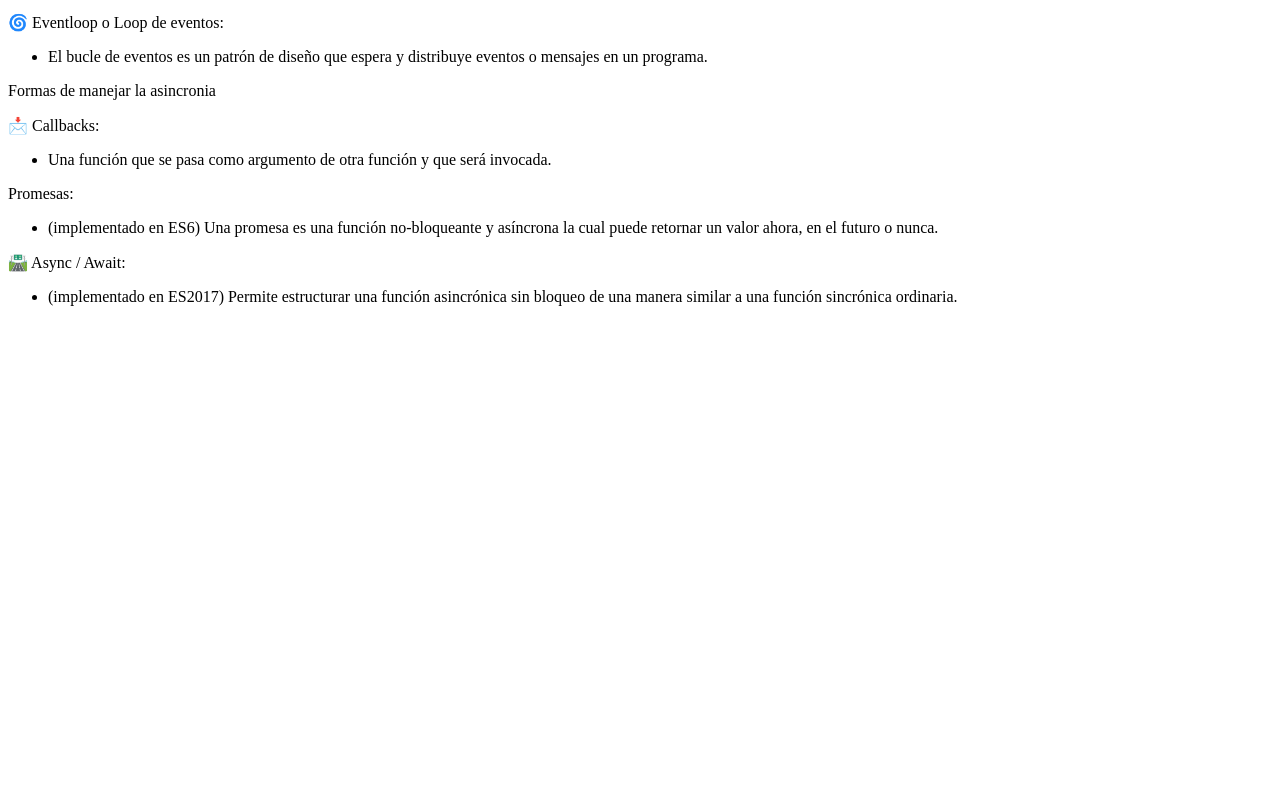
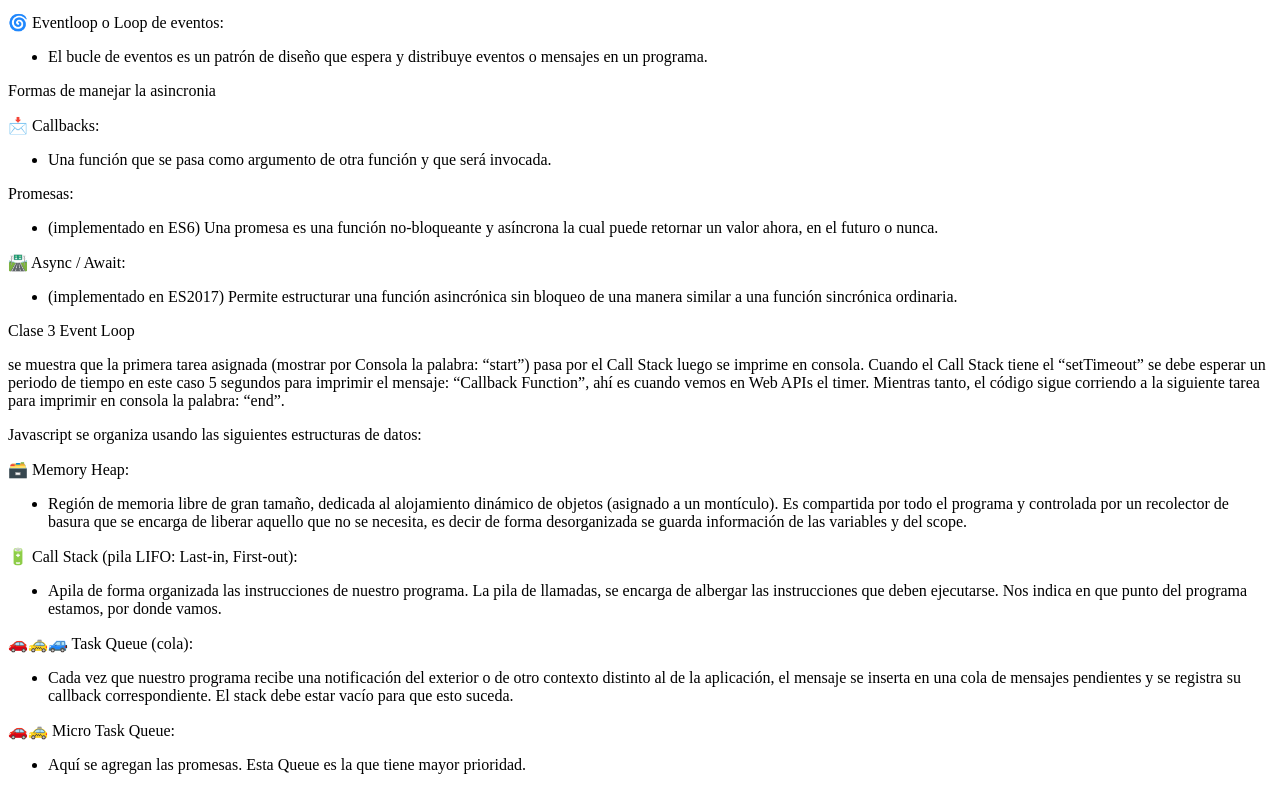
Before and after one commit to erikmya/Curso_asincronismo_js, a plain HTML site: page clases.html in a window 1280 px wide. Shown: the part 608-1398 px from the top of the page. Before the commit the page ends 930 px from the top, so only its background shows below. Drawn offline with Linux system fonts and the light colour scheme.

Commit message:
Clase 3 Event Loop

```diff
--- a/clases.html
+++ b/clases.html
@@ -60,5 +60,26 @@
             </ul>
         </div>
     </div>
+    <div>
+        <p>Clase 3 Event Loop</p>
+        <p>se muestra que la primera tarea asignada (mostrar por Consola la palabra: “start”) pasa por el Call Stack luego se imprime en consola. Cuando el Call Stack tiene el “setTimeout” se debe esperar un periodo de tiempo en este caso 5 segundos para imprimir el mensaje: “Callback Function”, ahí es cuando vemos en Web APIs el timer. Mientras tanto, el código sigue corriendo a la siguiente tarea para imprimir en consola la palabra: “end”.</p>
+        <p>Javascript se organiza usando las siguientes estructuras de datos:</p>
+        <p>🗃️ Memory Heap:</p>
+        <ul>
+            <li>Región de memoria libre de gran tamaño, dedicada al alojamiento dinámico de objetos (asignado a un montículo). Es compartida por todo el programa y controlada por un recolector de basura que se encarga de liberar aquello que no se necesita, es decir de forma desorganizada se guarda información de las variables y del scope.</li>
+        </ul>
+        <p>🔋 Call Stack (pila LIFO: Last-in, First-out):</p>
+        <ul>
+            <li>Apila de forma organizada las instrucciones de nuestro programa. La pila de llamadas, se encarga de albergar las instrucciones que deben ejecutarse. Nos indica en que punto del programa estamos, por donde vamos.</li>
+        </ul>
+        <p>🚗🚕🚙 Task Queue (cola):</p>
+        <ul>
+            <li>Cada vez que nuestro programa recibe una notificación del exterior o de otro contexto distinto al de la aplicación, el mensaje se inserta en una cola de mensajes pendientes y se registra su callback correspondiente. El stack debe estar vacío para que esto suceda.</li>
+        </ul>
+        <p>🚗🚕 Micro Task Queue:</p>
+        <ul>
+            <li>Aquí se agregan las promesas. Esta Queue es la que tiene mayor prioridad.</li>
+        </ul>
+    </div>
 </body>
 </html>
```
